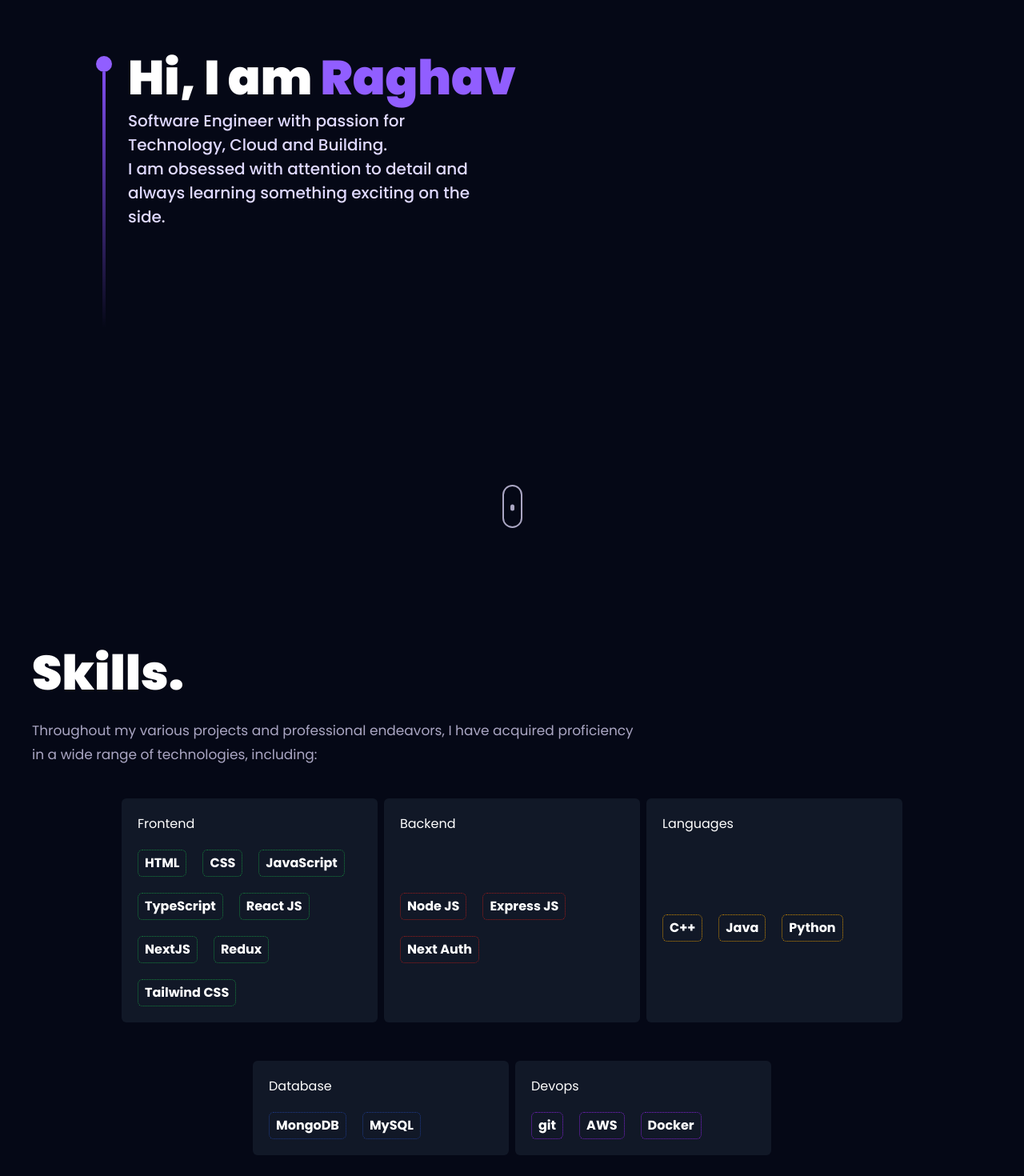
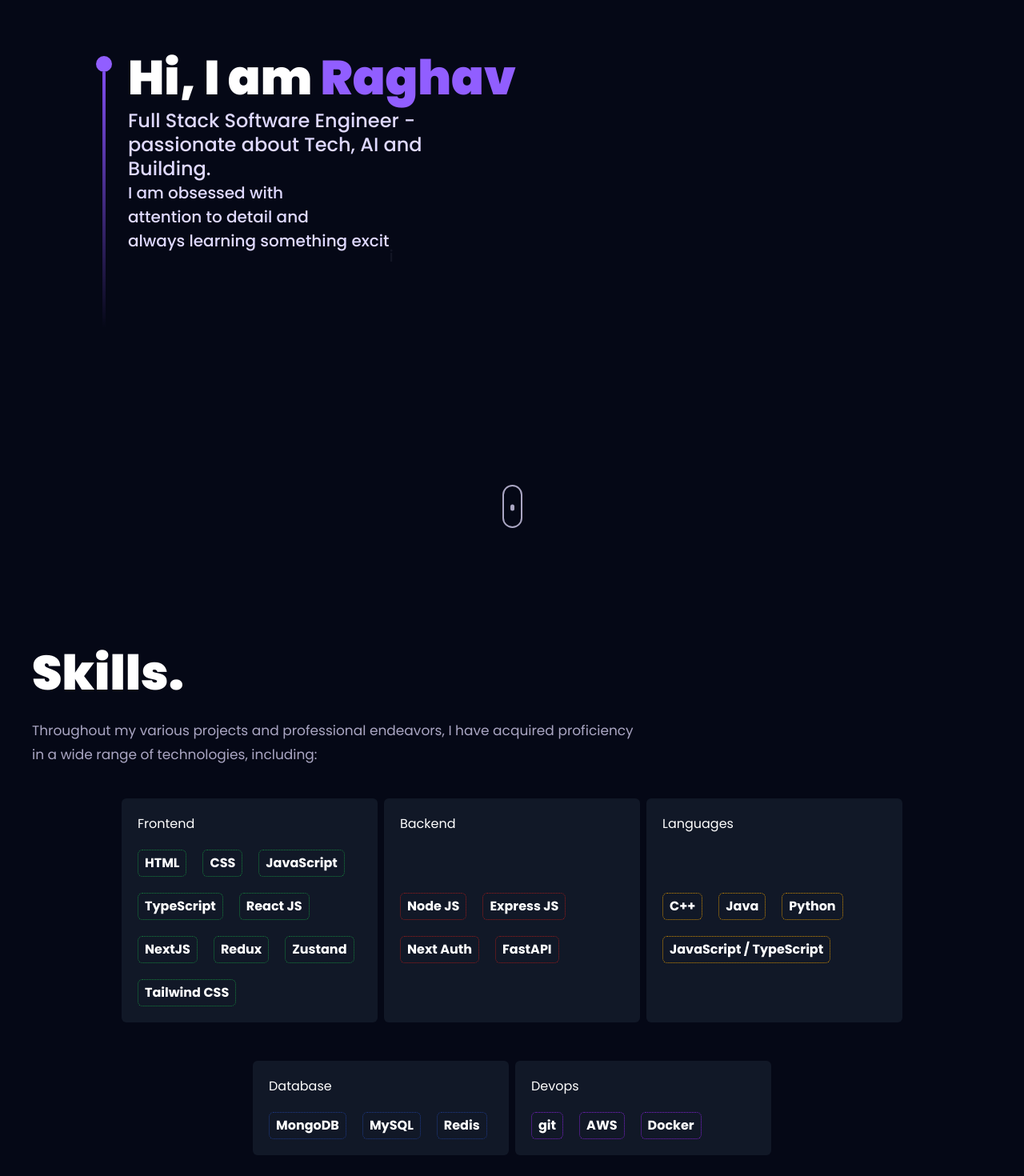
Before and after one commit to raghhavtaneja/portfolio, a React (Vite) app: page / in a window 1280 px wide. Shown: the part 100-1570 px from the top of the page at 80% size. Built offline with nearby package versions, Linux system fonts and the light colour scheme.

Commit message:
added more skills and animation

```diff
--- a/src/components/Hero.jsx
+++ b/src/components/Hero.jsx
@@ -1,7 +1,93 @@
-import { motion } from "framer-motion";
 import { Tilt } from "react-tilt";
 import { fadeIn, textVariant } from "../utils/motion";
 import { Link } from "react-scroll";
+
+import { motion, useInView, useAnimation } from "framer-motion";
+import { useEffect, useRef } from "react";
+
+const defaultAnimations = {
+  hidden: {
+    opacity: 0,
+    y: 20,
+  },
+  visible: {
+    opacity: 1,
+    y: 0,
+    transition: {
+      duration: 0.1,
+    },
+  },
+};
+
+export const AnimatedText = ({
+  text,
+  el: Wrapper = "p",
+  className,
+  once,
+  repeatDelay,
+  animation = defaultAnimations,
+}) => {
+  const controls = useAnimation();
+  const textArray = Array.isArray(text) ? text : [text];
+  const ref = useRef(null);
+  const isInView = useInView(ref, { amount: 0.5, once });
+
+  useEffect(() => {
+    let timeout;
+    const show = () => {
+      controls.start("visible");
+      if (repeatDelay) {
+        timeout = setTimeout(async () => {
+          await controls.start("hidden");
+          controls.start("visible");
+        }, repeatDelay);
+      }
+    };
+
+    if (isInView) {
+      show();
+    } else {
+      controls.start("hidden");
+    }
+
+    return () => clearTimeout(timeout);
+  }, [isInView]);
+
+  return (
+    <Wrapper className={className}>
+      <span className="sr-only">{textArray.join(" ")}</span>
+      <motion.span
+        ref={ref}
+        initial="hidden"
+        animate={controls}
+        variants={{
+          visible: { transition: { staggerChildren: 0.1 } },
+          hidden: {},
+        }}
+        aria-hidden
+      >
+        {textArray.map((line, lineIndex) => (
+          <span className="block" key={`${line}-${lineIndex}`}>
+            {line.split(" ").map((word, wordIndex) => (
+              <span className="inline-block" key={`${word}-${wordIndex}`}>
+                {word.split("").map((char, charIndex) => (
+                  <motion.span
+                    key={`${char}-${charIndex}`}
+                    className="inline-block"
+                    variants={animation}
+                  >
+                    {char}
+                  </motion.span>
+                ))}
+                <span className="inline-block">&nbsp;</span>
+              </span>
+            ))}
+          </span>
+        ))}
+      </motion.span>
+    </Wrapper>
+  );
+};
 
 const Hero = () => {
   return (
@@ -24,16 +110,25 @@ const Hero = () => {
             initial={{ opacity: 0, scale: 0.5 }}
             animate={{ opacity: 1, scale: 1 }}
             transition={{ duration: 0.5 }}
-            className="text-[#dfd9ff] font-medium lg:text-[20px] sm:text-[16px] xs:text-[14px] text-[14px] lg:leading-[30px] w-[50%]"
+            className="text-[#dfd9ff] font-medium lg:text-[24px] sm:text-[16px] xs:text-[14px] text-[14px] lg:leading-[30px] w-[50%]"
           >
-            Software Engineer with passion for Technology, Cloud and Building.{" "}
-            <br />
-            I am obsessed with attention to detail and always learning something
-            exciting on the side. <br />
+            Full Stack Software Engineer - passionate about Tech, AI and
+            Building. <br />
+            <AnimatedText
+              el="h2"
+              text={[
+                "I am obsessed with",
+                "attention to detail and",
+                "always learning something exciting on the side.",
+              ]}
+              className="lg:text-[20px] sm:text-[12px] xs:text-[12px] text-[12px]"
+              repeatDelay={10000}
+            />
           </motion.p>
         </div>
+      </div>
 
-        <div className="absolute xs:bottom-10 bottom-28 left-1/2 transform -translate-x-1/2 w-full flex justify-center items-center">
+      <div className="absolute xs:bottom-10 bottom-20 left-1/2 right-1/2 transform -translate-x-1/2 w-full flex justify-center items-center">
         <Link activeClass="active" spy to="skills" className="cursor-pointer">
           <div className="w-[25px] h-[54px] rounded-3xl border-2 border-secondary flex justify-center items-start p-2">
             <motion.div
@@ -50,7 +145,6 @@ const Hero = () => {
           </div>
         </Link>
       </div>
-      </div>
     </section>
   );
 };
--- a/src/components/Projects.jsx
+++ b/src/components/Projects.jsx
@@ -17,7 +17,11 @@ const ProjectCard = ({
 }) => {
   return (
     <div>
-      <div className="bg-tertiary p-5 rounded-2xl sm:w-[360px] w-full">
+      <motion.div
+        whileHover={{ scale: 1.1 }}
+        whileTap={{ scale: 0.9 }}
+        className="bg-tertiary p-5 rounded-2xl sm:w-[360px] min-h-[500px] max-h-[500px] w-full group"
+      >
         <div className="relative w-full h-[230px]">
           <img
             src={image}
@@ -29,7 +33,7 @@ const ProjectCard = ({
             {live_link && (
               <div
                 onClick={() => window.open(live_link, "_blank")}
-                className="bg-black w-10 h-10 rounded-full flex justify-center items-center cursor-pointer"
+                className="bg-black w-10 h-10 rounded-full flex justify-center items-center cursor-pointer group-hover:bg-[#711752]"
               >
                 <CiShare1 />
               </div>
@@ -37,7 +41,7 @@ const ProjectCard = ({
             {source_code_link && (
               <div
                 onClick={() => window.open(source_code_link, "_blank")}
-                className="bg-black w-10 h-10 rounded-full flex justify-center items-center cursor-pointer"
+                className="bg-black w-10 h-10 rounded-full flex justify-center items-center cursor-pointer group-hover:bg-[#1b6b5d]"
               >
                 <img
                   src={github}
@@ -64,7 +68,7 @@ const ProjectCard = ({
             </p>
           ))}
         </div>
-      </div>
+      </motion.div>
     </div>
   );
 };
--- a/src/components/Skills.jsx
+++ b/src/components/Skills.jsx
@@ -1,5 +1,7 @@
 import { technologies } from "../constants";
 import { styles } from "../styles";
+
+import { motion } from "framer-motion";
 
 const Skills = () => {
   return (
@@ -17,7 +19,11 @@ const Skills = () => {
 
       <div className="flex gap-2 flex-wrap justify-center">
         <div className="mt-10 flex gap-7 w-80">
-          <div className="bg-gray-900 gap-5 p-5 rounded-md flex flex-wrap items-center">
+          <motion.div
+            whileHover={{ scale: 1.06 }}
+            whileTap={{ scale: 0.9 }}
+            className="bg-gray-900 gap-5 p-5 rounded-md flex flex-wrap items-center"
+          >
             <p>Frontend</p>
             <div className="flex flex-wrap gap-5">
               {technologies
@@ -30,11 +36,15 @@ const Skills = () => {
                   </div>
                 ))}
             </div>
-          </div>
+          </motion.div>
         </div>
 
         <div className="mt-10 flex gap-7 w-80">
-          <div className="bg-gray-900 gap-5 p-5 rounded-md flex flex-wrap items-start justify-start">
+          <motion.div
+            whileHover={{ scale: 1.06 }}
+            whileTap={{ scale: 0.9 }}
+            className="bg-gray-900 gap-5 p-5 rounded-md flex flex-wrap items-start justify-start"
+          >
             <p>Backend</p>
             <div className="flex flex-wrap gap-5">
               {technologies
@@ -47,11 +57,15 @@ const Skills = () => {
                   </div>
                 ))}
             </div>
-          </div>
+          </motion.div>
         </div>
 
         <div className="mt-10 flex w-80">
-          <div className="bg-gray-900 gap-5 p-5 rounded-md flex flex-wrap items-start justify-start">
+          <motion.div
+            whileHover={{ scale: 1.06 }}
+            whileTap={{ scale: 0.9 }}
+            className="bg-gray-900 gap-5 p-5 rounded-md flex flex-wrap items-start justify-start"
+          >
             <p>Languages</p>
             <div className="flex flex-wrap gap-5">
               {technologies
@@ -64,11 +78,15 @@ const Skills = () => {
                   </div>
                 ))}
             </div>
-          </div>
+          </motion.div>
         </div>
 
         <div className="mt-10 flex w-80">
-          <div className="bg-gray-900 gap-5 p-5 rounded-md flex flex-wrap items-start">
+          <motion.div
+            whileHover={{ scale: 1.06 }}
+            whileTap={{ scale: 0.9 }}
+            className="bg-gray-900 gap-5 p-5 rounded-md flex flex-wrap items-start"
+          >
             <p>Database</p>
             <div className="flex flex-wrap gap-5">
               {technologies
@@ -81,11 +99,15 @@ const Skills = () => {
                   </div>
                 ))}
             </div>
-          </div>
+          </motion.div>
         </div>
 
         <div className="mt-10 flex gap-7 w-80">
-          <div className="bg-gray-900 gap-5 p-5 rounded-md flex flex-wrap items-start">
+          <motion.div
+            whileHover={{ scale: 1.06 }}
+            whileTap={{ scale: 0.9 }}
+            className="bg-gray-900 gap-5 p-5 rounded-md flex flex-wrap items-start"
+          >
             <p>Devops</p>
             <div className="flex flex-wrap gap-5">
               {technologies
@@ -98,7 +120,7 @@ const Skills = () => {
                   </div>
                 ))}
             </div>
-          </div>
+          </motion.div>
         </div>
       </div>
     </div>
--- a/src/constants/index.js
+++ b/src/constants/index.js
@@ -72,6 +72,11 @@ const technologies = [
         category: "frontend"
     },
     {
+        name: "Zustand",
+        icon: html,
+        category: "frontend"
+    },
+    {
         name: "Tailwind CSS",
         icon: tailwind,
         category: "frontend"
@@ -92,12 +97,22 @@ const technologies = [
         category: "backend"
     },
     {
+        name: "FastAPI",
+        icon: nodejs,
+        category: "backend"
+    },
+    {
         name: "MongoDB",
         icon: mongodb,
         category: "db"
     },
     {
         name: "MySQL",
+        icon: mongodb,
+        category: "db"
+    },
+    {
+        name: "Redis",
         icon: mongodb,
         category: "db"
     },
@@ -119,6 +134,11 @@ const technologies = [
     {
         name: "Python",
         icon: java,
+        category: "languages"
+    },
+    {
+        name: "JavaScript / TypeScript",
+        icon: cpp,
         category: "languages"
     },
     {
```
Also changed, not shown: 1 other file (tests, documents, lock files or other folders). Lines whose indentation alone changed are shown as unchanged.
